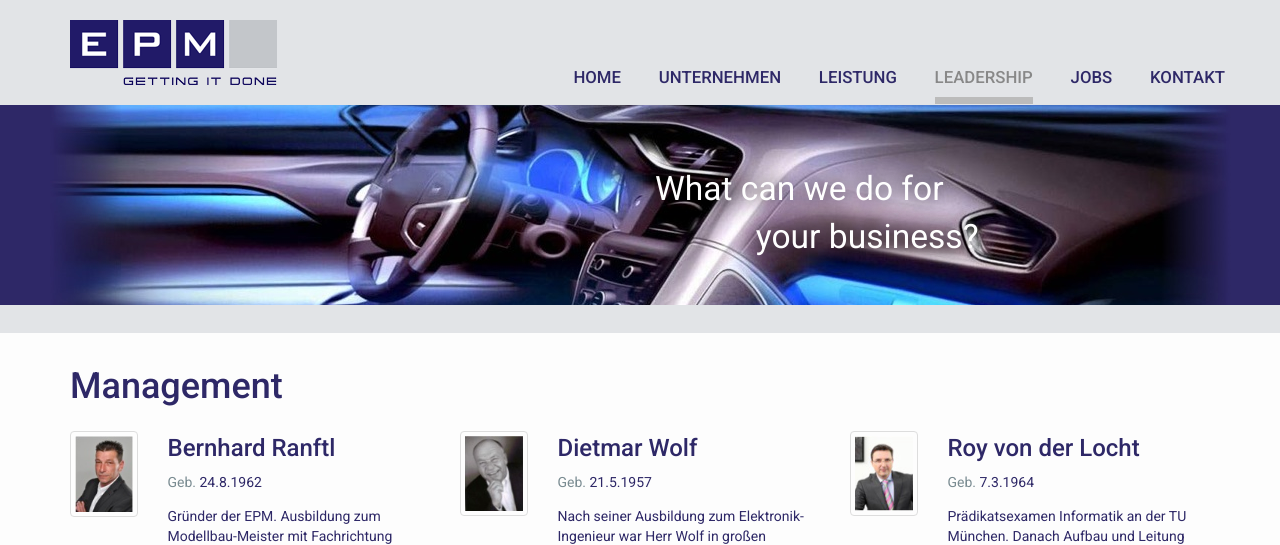
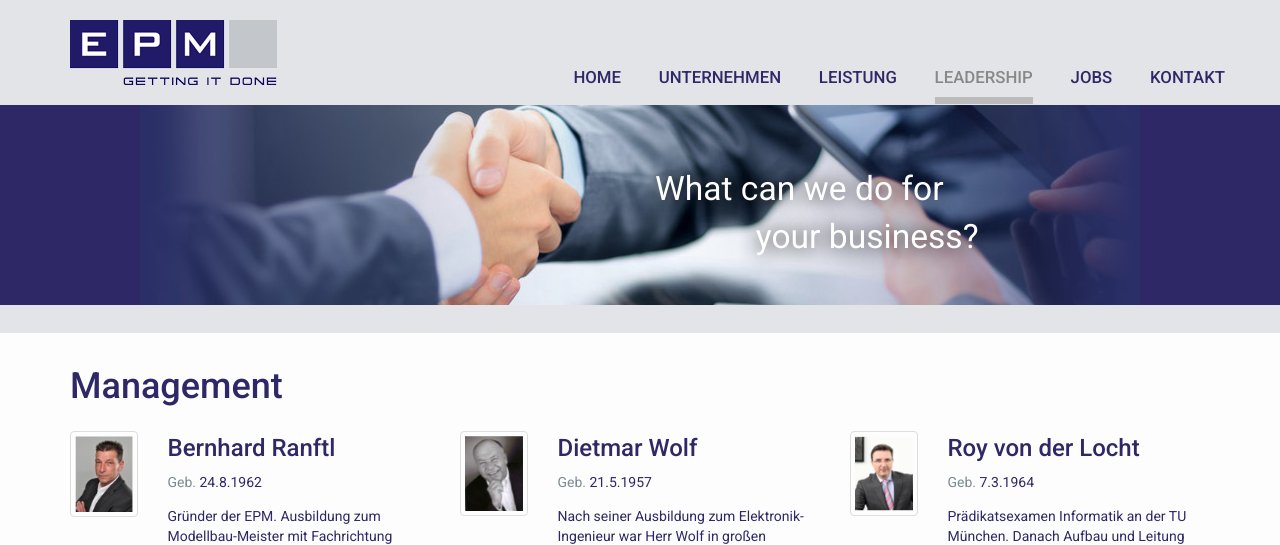
Before and after one commit to tvogels/epm, a PHP site: page /leadership.php in a window 1280 px wide. Shown: the top 545 px of the page. Run offline with PHP 8.4, Linux system fonts and the light colour scheme.

Commit message:
No stupid car

```diff
--- a/leadership.php
+++ b/leadership.php
@@ -3,7 +3,7 @@
   'active' => 'leadership',
   'page-title' => 'Leadership'
 )); ?>
-      <div class="global-banner banner-small" style="background-image:url(img/car-bg.jpg);">
+      <div class="global-banner banner-small" style="background-image:url(img/bg/landing-page.jpg);">
         <div class="container banner-container">
           <div class="row">
             <div class="col-sm-6 col-sm-offset-6 banner-content">
--- a/unternehmen.php
+++ b/unternehmen.php
@@ -3,7 +3,7 @@
   'active' => 'unternehmen',
   'page-title' => 'Unternehmen'
 )); ?>
-      <div class="global-banner banner-small" style="background-image:url(img/car-bg.jpg);">
+      <div class="global-banner banner-small" style="background-image:url(img/bg/landing-page.jpg);">
         <div class="container banner-container">
           <div class="row">
             <div class="col-sm-6 col-sm-offset-6 banner-content">
```
